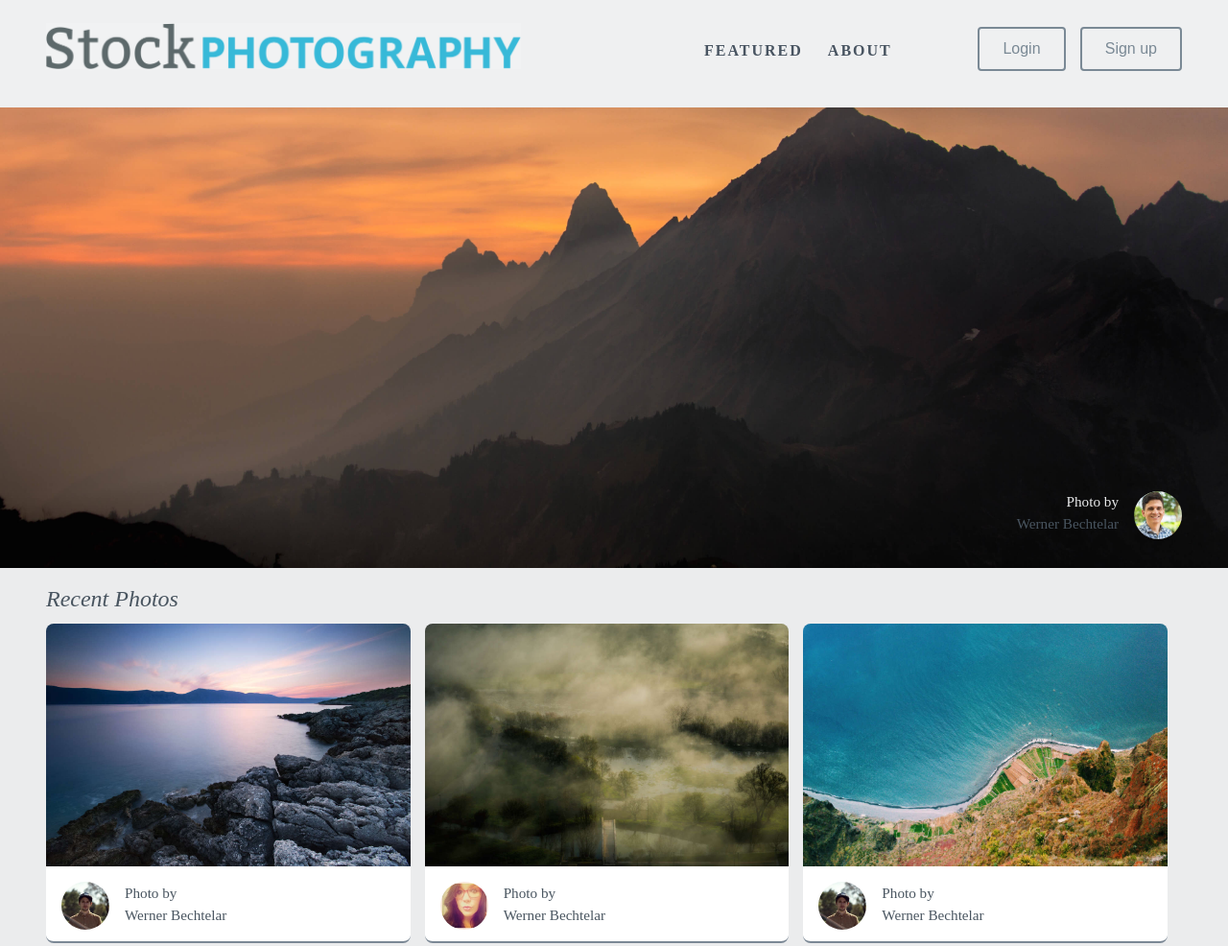
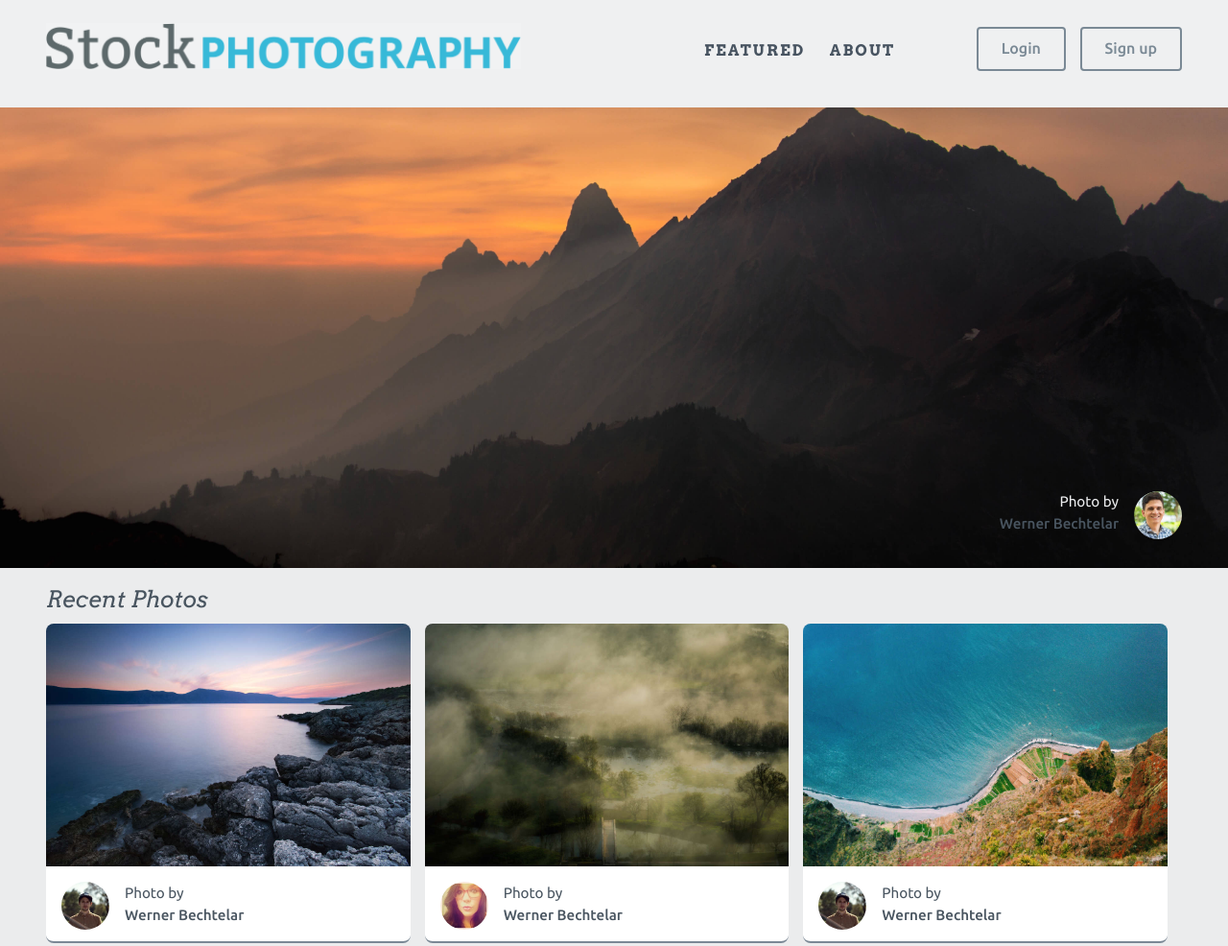
Before and after one commit to AdamButcher1/TreehouseProject11, a plain HTML site: page index.html in a window 1280 px wide. Shown: the top 986 px of the page at 96% size. Drawn offline with Linux system fonts and the light colour scheme.

Commit message:
Add files via upload

```diff
--- a/index.html
+++ b/index.html
@@ -4,6 +4,7 @@
         <meta charset="UTF-8">
         <title>StockPHOTOGRAPHY</title>
 		<link rel="stylesheet" href="css/styles.min.css">
+		<link href='https://fonts.googleapis.com/css?family=Arvo:400,400italic,700|Ubuntu:400,300,500' rel='stylesheet' type='text/css'>
     </head>
     <body>
         <nav class="menu">
```
